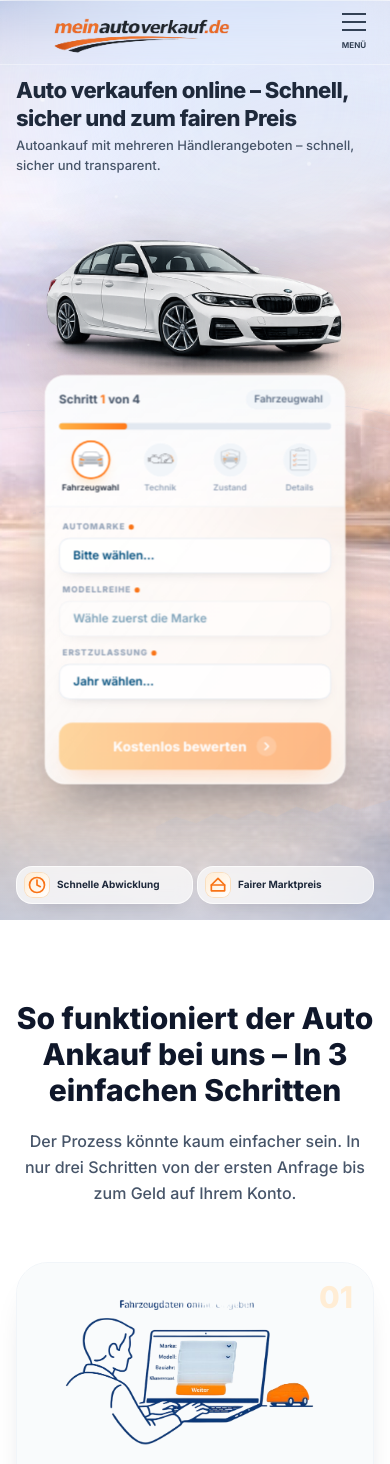
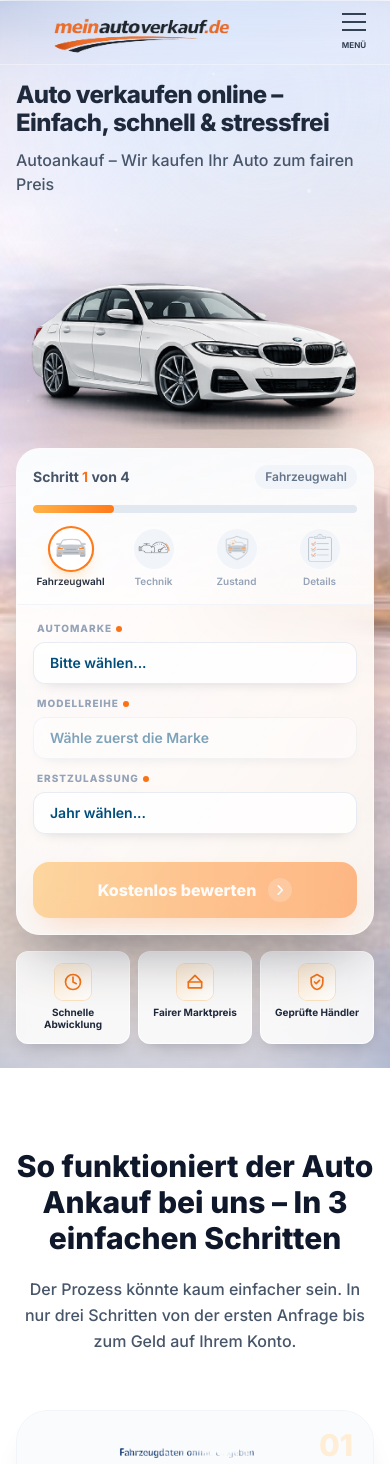
Before and after one commit to abeddost/meinautoverkauf-next.js, a React (Vite) app: page / in a window 390 px wide. Shown: the top 1464 px of the page. Built offline with nearby package versions, Linux system fonts and the light colour scheme.

Commit message:
Hero mobile layout, benefit cards redesign, ValuationResults & AutoVerkaufen updates

```diff
--- a/components/Hero.tsx
+++ b/components/Hero.tsx
@@ -160,10 +160,10 @@ const Hero: React.FC<HeroProps> = ({ onValuationComplete }) => {
             <div className="col-span-7 animate-in fade-in slide-in-from-left-8 duration-1000 overflow-visible">
               <div className="max-w-2xl mt-1">
                 <h1 className="text-[38px] lg:text-[46px] font-black leading-[1.12] tracking-tight text-[#1e293b]">
-                  Auto verkaufen online – Schnell, sicher und zum fairen Preis
+                  Auto verkaufen online – Einfach, schnell & stressfrei
                 </h1>
                 <p className="mt-3 text-base lg:text-lg text-slate-600 font-medium max-w-lg">
-                  Autoankauf mit mehreren Händlerangeboten – schnell, sicher und transparent.
+                  Autoankauf – Wir kaufen Ihr Auto zum fairen Preis
                 </p>
               </div>
 
@@ -226,24 +226,24 @@ const Hero: React.FC<HeroProps> = ({ onValuationComplete }) => {
         </div>
       </div>
 
-      <div className="lg:hidden flex flex-col flex-grow pt-3 pb-4">
+      <div className="lg:hidden flex flex-col pt-4 pb-6 min-h-[calc(100vh-64px)]">
         <div className="container mx-auto px-4 z-10 flex-grow flex flex-col">
-          <div className="text-left mb-0">
-            <h2 className="text-[22px] font-black leading-tight tracking-tight text-[#1e293b]">
-              Auto verkaufen online – Schnell, sicher und zum fairen Preis
+          <div className="text-left mb-4">
+            <h2 className="text-[24px] sm:text-[26px] font-black leading-[1.15] tracking-tight text-[#1e293b]">
+              Auto verkaufen online – Einfach, schnell & stressfrei
             </h2>
-            <p className="mt-1 text-[13px] text-slate-600 font-medium">
-              Autoankauf mit mehreren Händlerangeboten – schnell, sicher und transparent.
+            <p className="mt-3 text-base text-slate-600 font-medium">
+              Autoankauf – Wir kaufen Ihr Auto zum fairen Preis
             </p>
           </div>
 
-          <div className="relative mb-0 flex justify-center">
-            <div className="relative w-[100%] max-w-[340px]">
+          <div className="relative mb-4 flex justify-center">
+            <div className="relative w-[95%] max-w-[380px]">
               <div className="absolute -bottom-2 left-10 right-10 h-12 bg-orange-100/70 blur-2xl rounded-full"></div>
               <img
                 src="/bmw.png"
                 alt="BMW Car"
-                className="relative w-full h-auto max-h-[200px] object-contain drop-shadow-[0_26px_40px_rgba(15,23,42,0.28)]"
+                className="relative w-full h-auto max-h-[220px] object-contain drop-shadow-[0_26px_40px_rgba(15,23,42,0.28)]"
                 onError={(e) => {
                   e.currentTarget.style.display = 'none';
                 }}
@@ -251,18 +251,18 @@ const Hero: React.FC<HeroProps> = ({ onValuationComplete }) => {
             </div>
           </div>
 
-          <div className="relative z-20 animate-in fade-in slide-in-from-bottom-4 duration-700 mt-0 scale-[0.84] origin-top">
+          <div className="relative z-20 animate-in fade-in slide-in-from-bottom-4 duration-700">
             <ValuationForm onValuationComplete={onValuationComplete} />
           </div>
 
-          <div className="mt-1 grid grid-cols-2 gap-1">
-            {BENEFITS.slice(0, 2).map((benefit, index) => (
+          <div className="mt-4 grid grid-cols-3 gap-2">
+            {BENEFITS.map((benefit, index) => (
               <div
                 key={index}
-                className="rounded-2xl border border-white/70 bg-white/70 px-2 py-1.5 shadow-[0_12px_20px_-16px_rgba(15,23,42,0.45)] backdrop-blur"
+                className="rounded-xl border border-white/80 bg-white/85 px-2 py-3 shadow-[0_8px_16px_-8px_rgba(15,23,42,0.25)] backdrop-blur"
               >
-                <div className="flex items-center gap-2">
-                  <div className="flex h-6 w-6 items-center justify-center rounded-lg bg-gradient-to-br from-orange-100 to-white ring-1 ring-orange-200/70">
+                <div className="flex flex-col items-center gap-1.5 text-center">
+                  <div className="flex h-9 w-9 items-center justify-center rounded-lg bg-gradient-to-br from-orange-100 to-white ring-1 ring-orange-200/70 flex-shrink-0">
                     {benefit.icon}
                   </div>
                   <div className="text-[10px] font-bold text-slate-800 leading-tight">{benefit.title}</div>
--- a/pages/AutoVerkaufen.tsx
+++ b/pages/AutoVerkaufen.tsx
@@ -12,7 +12,7 @@ const AutoVerkaufenPage: React.FC<Props> = ({ onCtaClick }) => {
         <section className="grid grid-cols-1 lg:grid-cols-2 gap-12 items-center mb-16">
           <div>
             <h1 className="text-3xl lg:text-4xl font-black text-brand-dark mb-6 leading-tight tracking-tighter">
-              Auto verkaufen online – Schnell, sicher und zum fairen Preis | Meinautoverkauf.de
+              Auto verkaufen online – Einfach, schnell & stressfrei | Meinautoverkauf.de
             </h1>
             <p className="text-lg text-slate-600 leading-relaxed mb-6 font-medium">
               Sie möchten Ihr Auto verkaufen und suchen nach einer stressfreien Lösung? Bei Meinautoverkauf.de profitieren Sie von einem
```
Also changed, not shown: components/ValuationResults.tsx (+26 -25 lines).
